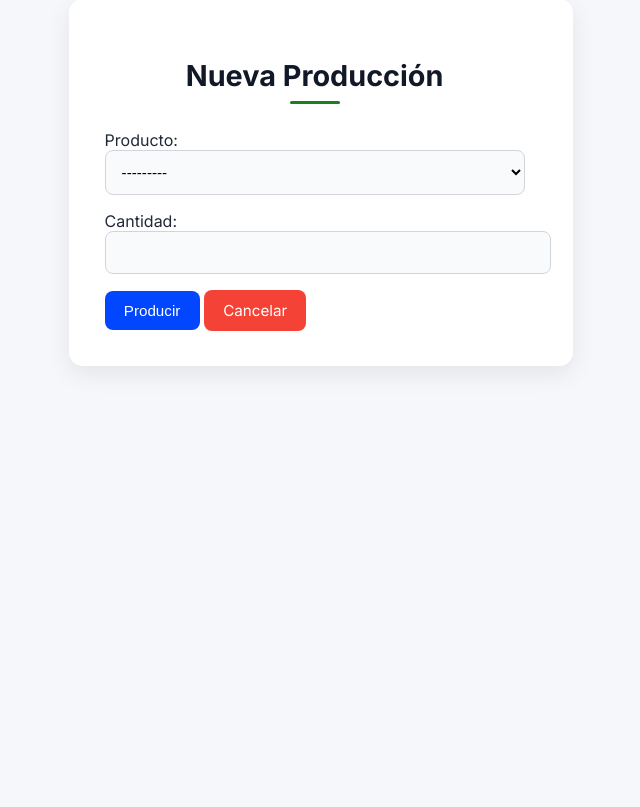
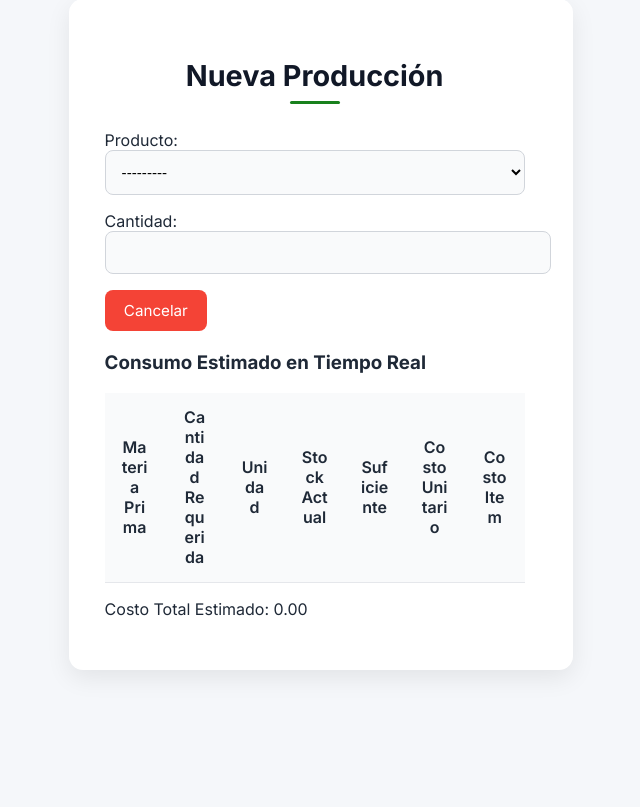
Before and after one commit to MisaelMarron/MateriaPrima, a Django app: page /produccion/crear/ in a window 1280 px wide. Shown: the part 141-948 px from the top of the page, without its empty margins (319-959 px from the left). Run offline with Django 5.2, Linux system fonts and the light colour scheme; a user stored in the database is signed in; tables that the repository leaves empty hold one stand-in row (values such as "Sample post"); lists and menus that the app fills with data are empty.

Commit message:
feat: Agregar previsualizacion de produccion

```diff
--- a/MateriaPrimaGestor/templates/produccion/form.html
+++ b/MateriaPrimaGestor/templates/produccion/form.html
@@ -7,12 +7,12 @@
 
     <h2 class="form-title">{{ titulo }}</h2>
 
-    <form method="post" class="form-box">
+    <form method="post" class="form-box" id="produccion-form">
         {% csrf_token %}
         {{ form.as_p }}
 
         <div class="acciones-form">
-            <button type="submit" class="btn btn-produce">
+            <button type="submit" class="btn btn-produce" id="acciones-form" style="display: none;">
                 Producir
             </button>
 
@@ -22,6 +22,105 @@
         </div>
     </form>
 
+    <div id="preview-container" style="margin-top: 20px; display: block;">
+        <h3>Consumo Estimado en Tiempo Real</h3>
+        <table id="consumos-table" class="table">
+            <thead>
+                <tr>
+                    <th>Materia Prima</th>
+                    <th>Cantidad Requerida</th>
+                    <th>Unidad</th>
+                    <th>Stock Actual</th>
+                    <th>Suficiente</th>
+                    <th>Costo Unitario</th>
+                    <th>Costo Item</th>
+                </tr>
+            </thead>
+            <tbody>
+                <!-- Inicialmente vacía -->
+            </tbody>
+        </table>
+        <p id="costo-total">Costo Total Estimado: 0.00</p>
+    </div>
+
 </div>
 
+<script>
+    document.addEventListener('DOMContentLoaded', function () {
+        const form = document.getElementById('produccion-form');
+        const productoSelect = form.querySelector('#id_producto');
+        const cantidadInput = form.querySelector('#id_cantidad');
+        const tableBody = document.querySelector('#consumos-table tbody');
+        const costoTotalElem = document.getElementById('costo-total');
+        const accionesForm = document.getElementById('acciones-form');
+
+        let recetaData = []; // Datos de receta
+
+        function cargarReceta(productoId) {
+            if (!productoId) {
+                tableBody.innerHTML = ''; // Vacía tabla si no hay producto
+                costoTotalElem.textContent = 'Costo Total Estimado: 0.00';
+                accionesForm.style.display = 'none';
+                return;
+            }
+            fetch(`/get_receta/${productoId}/`)
+                .then(response => response.json())
+                .then(data => {
+                    recetaData = data;
+                    actualizarPreview();
+                })
+                .catch(error => console.error('Error al cargar receta:', error));
+        }
+
+        function actualizarPreview() {
+            const cantidad = parseFloat(cantidadInput.value) || 0;
+            tableBody.innerHTML = '';
+            let costoTotal = 0;
+            let ocultarDatos = false;
+
+            recetaData.forEach(item => {
+                const requerido = (parseFloat(item.cantidad) * cantidad).toFixed(5);
+                const stockActual = parseFloat(item.materia_prima__cantidad);
+                const suficiente = stockActual >= requerido ? 'Si' : 'No';
+                const costoUnitario = parseFloat(item.materia_prima__costo).toFixed(2);
+                const costoItem = (requerido * costoUnitario).toFixed(2);
+                costoTotal += parseFloat(costoItem);
+                if (suficiente === "No") {
+                    ocultarDatos = true;
+                }
+                const row = `
+                <tr>
+                    <td>${item.materia_prima__nombre}</td>
+                    <td>${requerido}</td>
+                    <td>${item.materia_prima__unidad}</td>
+                    <td>${stockActual.toFixed(5)}</td>
+                    <td>${suficiente}</td>
+                    <td>${costoUnitario}</td>
+                    <td>${costoItem}</td>
+                </tr>
+            `;
+                tableBody.innerHTML += row;
+            });
+
+            if (cantidad <= 0 || recetaData.length === 0 || ocultarDatos) {
+                accionesForm.style.display = 'none';
+            } else {
+                accionesForm.style.display = 'flex';
+            }
+
+            costoTotalElem.textContent = `Costo Total Estimado: ${costoTotal.toFixed(2)}`;
+        }
+
+        productoSelect.addEventListener('change', function () {
+            cargarReceta(this.value);
+        });
+
+        cantidadInput.addEventListener('input', actualizarPreview);
+
+        // Cargar inicial si es edición
+        if (productoSelect.value) {
+            cargarReceta(productoSelect.value);
+        }
+    });
+</script>
 {% endblock %}
--- a/MateriaPrimaGestor/urls.py
+++ b/MateriaPrimaGestor/urls.py
@@ -33,4 +33,5 @@ urlpatterns = [
     path("produccion/crear/", views.crear_produccion, name="crear_produccion"),
     path("produccion/<int:pk>/editar/", views.editar_produccion, name="editar_produccion"),
     path("produccion/<int:pk>/eliminar/", views.eliminar_produccion, name="eliminar_produccion"),
+    path('get_receta/<int:producto_id>/', views.get_receta, name='get_receta'),
 ]
--- a/MateriaPrimaGestor/views.py
+++ b/MateriaPrimaGestor/views.py
@@ -3,6 +3,7 @@ from django.contrib.auth.forms import UserCreationForm, AuthenticationForm
 from django.contrib.auth.decorators import login_required
 from django.contrib.auth import login, logout
 from django.contrib import messages
+from django.http import JsonResponse
 from django.db import transaction
 from decimal import Decimal, ROUND_HALF_UP
 from .forms import *
@@ -245,42 +246,87 @@ def listar_producciones(request):
     return render(request, "produccion/listar.html", {"producciones": producciones})
 
 @login_required
+def listar_producciones(request):
+    producciones = ProduccionProducto.objects.select_related("producto").all().order_by("-codigo")
+    return render(request, "produccion/listar.html", {"producciones": producciones})
+
+@login_required
 @transaction.atomic
 def crear_produccion(request):
     form = ProduccionForm(request.POST or None)
-    if form.is_valid():
-        producto = form.cleaned_data["producto"]
-        cantidad_producir = form.cleaned_data["cantidad"]
-        receta = DetalleProducto.objects.filter(producto=producto)
-        if not receta.exists():
-            messages.error(request, "El producto no tiene receta.")
-            return redirect("crear_produccion")
-        costo_total = Decimal("0")
-        # VALIDAR STOCK
-        for item in receta:
-            requerido = item.cantidad * cantidad_producir
-            if item.materia_prima.cantidad < requerido:
-                messages.error(request, f"Stock insuficiente de {item.materia_prima.nombre}")
+    if request.method == "POST":
+        if form.is_valid():
+            producto = form.cleaned_data["producto"]
+            cantidad_producir = form.cleaned_data["cantidad"]
+            receta = DetalleProducto.objects.filter(producto=producto)
+            if not receta.exists():
+                messages.error(request, "El producto no tiene receta.")
                 return redirect("crear_produccion")
-        # CREAR PRODUCCIÓN
-        produccion = form.save()
-        # DESCONTAR + CREAR DETALLE HISTÓRICO
-        for item in receta:
-            materia = item.materia_prima
-            requerido = item.cantidad * cantidad_producir
-            materia.cantidad -= requerido
-            materia.save()
-            costo = materia.costo
-            costo_total += requerido * costo
-            ProduccionDetalle.objects.create(
-                produccion=produccion,
-                materia_prima=materia,
-                cantidad=requerido,
-                costo=costo
-            )
-        messages.success(request, f"Producción registrada. Costo total: {round(costo_total,2)}")
-        return redirect("listar_producciones")
-    return render(request, "produccion/form.html", {"form": form, "titulo": "Nueva Producción"})
+
+            if 'confirm' in request.POST:
+                # VALIDAR STOCK (revalidar por si cambió)
+                for item in receta:
+                    requerido = item.cantidad * cantidad_producir
+                    if item.materia_prima.cantidad < requerido:
+                        messages.error(request, f"Stock insuficiente de {item.materia_prima.nombre}")
+                        return redirect("crear_produccion")
+
+                # CREAR PRODUCCIÓN
+                produccion = form.save()
+                costo_total = Decimal("0")
+                # DESCONTAR + CREAR DETALLE HISTÓRICO
+                for item in receta:
+                    materia = item.materia_prima
+                    requerido = item.cantidad * cantidad_producir
+                    materia.cantidad -= requerido
+                    materia.save()
+                    costo = materia.costo
+                    costo_total += requerido * costo
+                    ProduccionDetalle.objects.create(
+                        produccion=produccion,
+                        materia_prima=materia,
+                        cantidad=requerido,
+                        costo=costo
+                    )
+                messages.success(request, f"Producción registrada. Costo total: {round(costo_total,2)}")
+                return redirect("listar_producciones")
+            else:
+                # Modo calculadora: calcular consumo sin guardar
+                consumos = []
+                costo_total = Decimal("0")
+                stock_suficiente = True
+                for item in receta:
+                    requerido = item.cantidad * cantidad_producir
+                    materia = item.materia_prima
+                    suficiente = materia.cantidad >= requerido
+                    if not suficiente:
+                        stock_suficiente = False
+                    costo_unitario = materia.costo
+                    costo_item = requerido * costo_unitario
+                    costo_total += costo_item
+                    consumos.append({
+                        'materia': materia.nombre,
+                        'unidad': materia.unidad,
+                        'requerido': requerido,
+                        'stock_actual': materia.cantidad,
+                        'suficiente': suficiente,
+                        'costo_unitario': costo_unitario,
+                        'costo_item': costo_item
+                    })
+                if not stock_suficiente:
+                    messages.warning(request, "Algunos materiales no tienen stock suficiente.")
+                context = {
+                    "form": form,
+                    "titulo": "Nueva Producción",
+                    "consumos": consumos,
+                    "costo_total": round(costo_total, 2),
+                    "preview": True  # Para condicionar en la plantilla
+                }
+                return render(request, "produccion/form.html", context)
+    else:
+        # GET: mostrar formulario vacío
+        context = {"form": form, "titulo": "Nueva Producción"}
+        return render(request, "produccion/form.html", context)
 
 @login_required
 @transaction.atomic
@@ -326,6 +372,16 @@ def eliminar_produccion(request, pk):
     produccion = get_object_or_404(ProduccionProducto, pk=pk)
     if request.method == "POST":
         produccion.delete()
-        messages.success(request, "Producción eliminada (histórico solamente).")
+        messages.success(request, "Producción eliminada.")
         return redirect("listar_producciones")
     return render(request, "produccion/eliminar.html", {"produccion": produccion})
+
+def get_receta(request, producto_id):
+    receta = DetalleProducto.objects.filter(producto_id=producto_id).values(
+        'materia_prima__nombre',
+        'materia_prima__unidad',
+        'materia_prima__cantidad',  # stock actual
+        'materia_prima__costo',
+        'cantidad'  # cantidad por unidad de producto
+    )
+    return JsonResponse(list(receta), safe=False)
```
